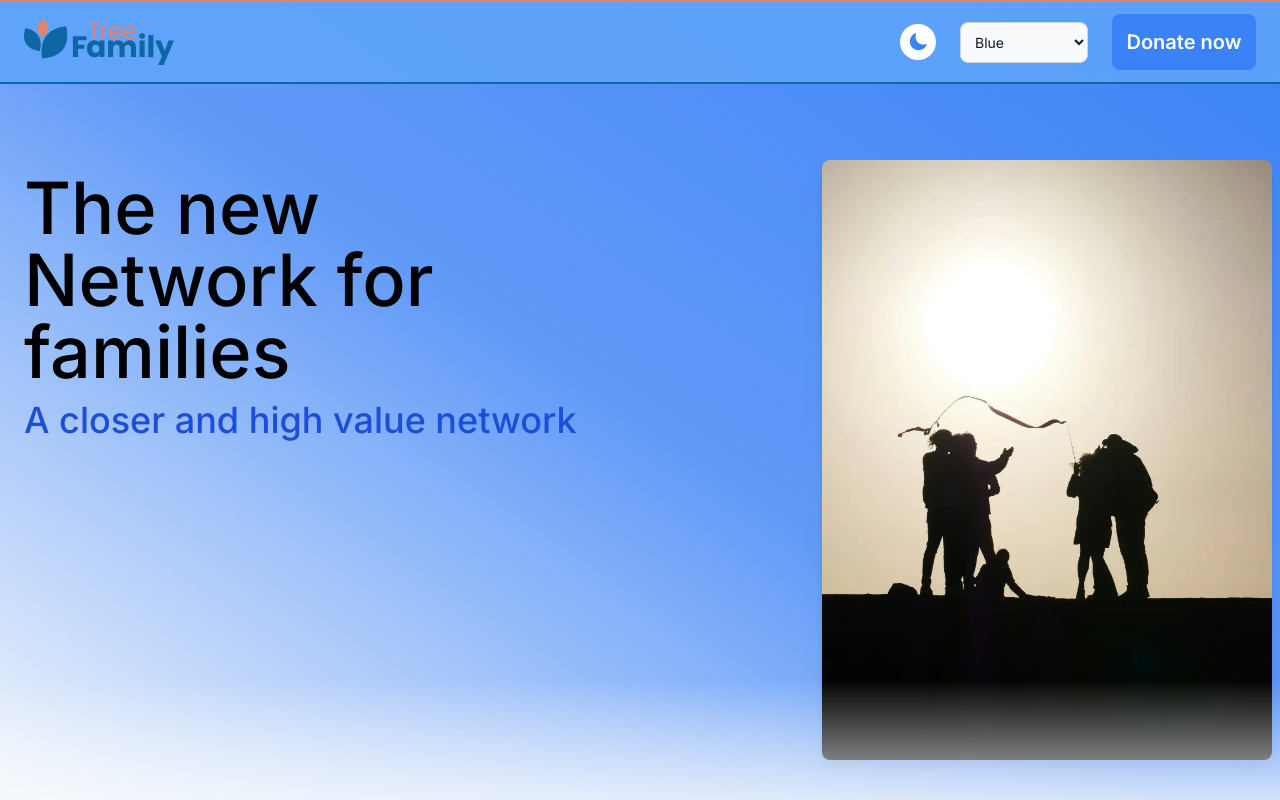
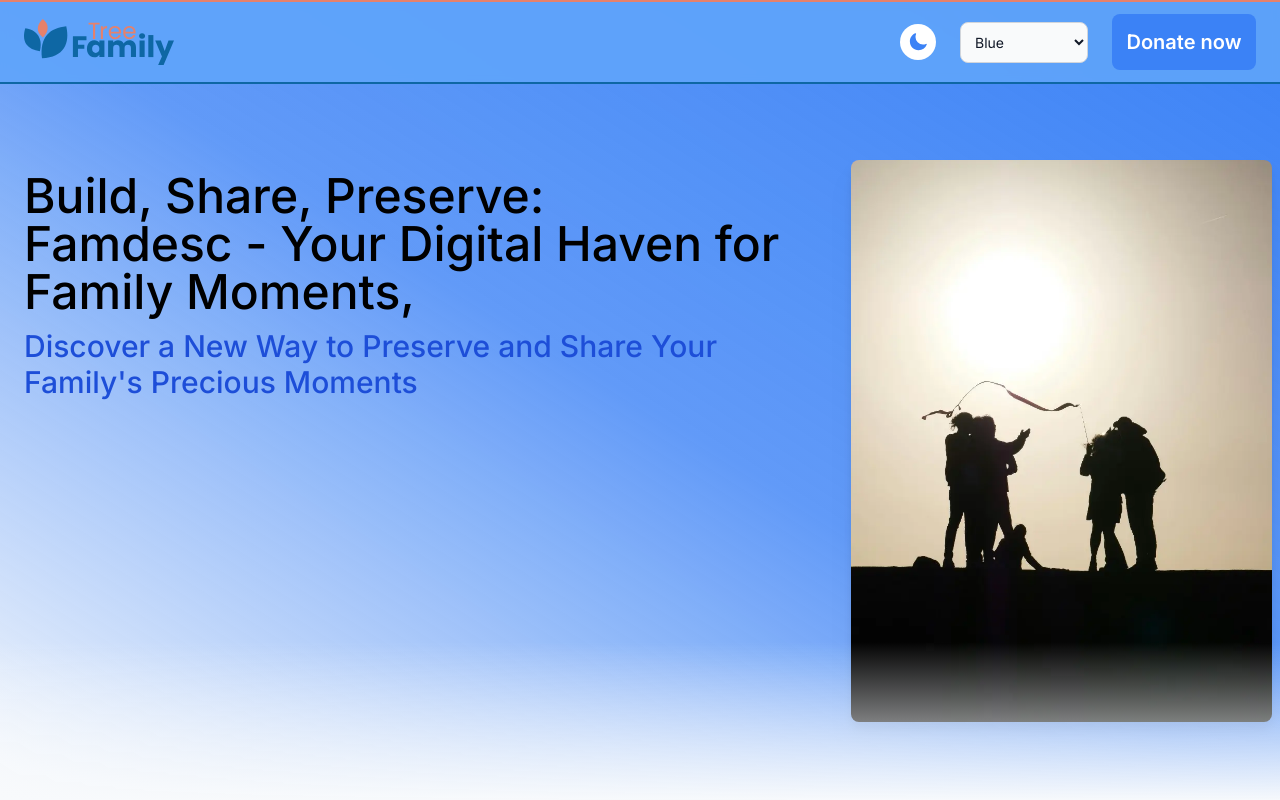
Before and after one commit to nardis9501/famdesc-landingpage, a Next.js app: page / in a window 1280 px wide. Shown: the top 800 px of the page. Built offline with nearby package versions, Linux system fonts and the light colour scheme; what @midudev/tailwind-animations would draw is missing.

Commit message:
feat: change page title and subtitle and styles

```diff
--- a/components/FrontCover/FrontCover.js
+++ b/components/FrontCover/FrontCover.js
@@ -17,21 +17,22 @@ export default function FrontCover(props) {
             : ""
         }`}
       >
-        <section className="md:grid grid-cols-2 h-full max-w-[1300px] px-2">
+        <section className="md:grid grid-cols-3 h-full max-w-[1300px] px-2">
           <motion.div
             variants={fadeIn("right", 0.5)}
             initial="hidden"
             animate="show"
             exit={"hidden"}
-            className="absolute top-0 left-0 mt-24 sm:mt-32 px-4 md:mt-0  md:relative z-10 flex flex-col h-full w-full"
+            className="absolute col-span-2 top-0 left-0 mt-24 sm:mt-32 px-4 md:mt-0  md:relative z-10 flex flex-col h-full w-full"
           >
             <h1
-              className={`font-medium my-3 text-4xl md:text-6xl lg:text-7xl text-black dark:text-slate-100`}
+              className={`flex flex-col font-medium my-3 text-3xl md:text-4xl lg:text-5xl text-black dark:text-slate-100`}
             >
-              The new Network for families
+              <span>Build, Share, Preserve:</span>
+              Famdesc - Your Digital Haven for Family Moments,
             </h1>
             <h2
-              className={`text-2xl md:text-4xl font-medium text-black dark:text-slate-200 ${
+              className={`text-xl md:text-3xl font-medium text-black dark:text-slate-200 ${
                 color === "blue"
                   ? "text-blue-500 md:text-blue-700"
                   : color === "red"
@@ -39,7 +40,8 @@ export default function FrontCover(props) {
                   : ""
               }`}
             >
-              A closer and high value network
+              Discover a New Way to Preserve and Share Your Family&apos;s
+              Precious Moments
             </h2>
           </motion.div>
           <motion.div
```
